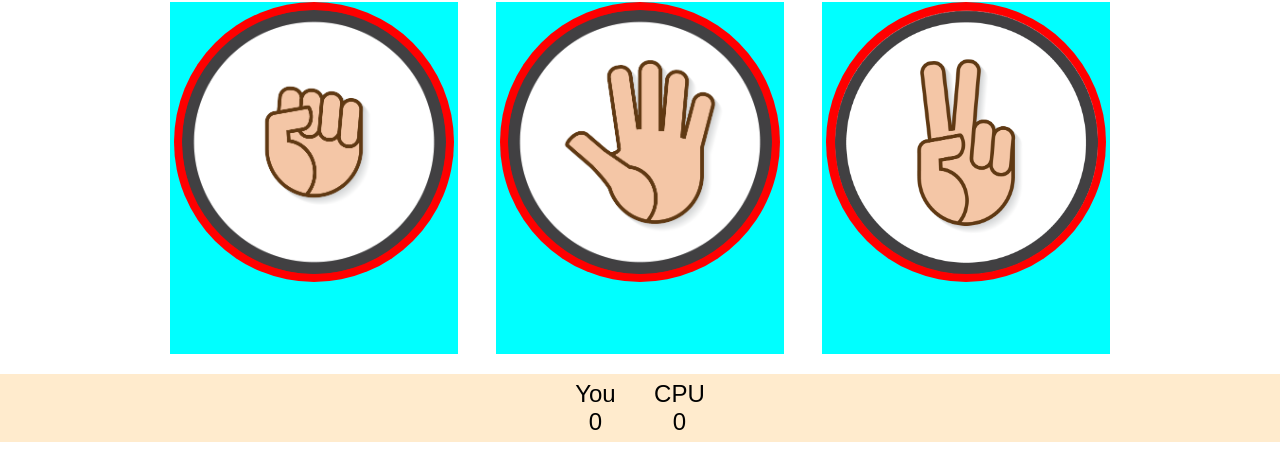
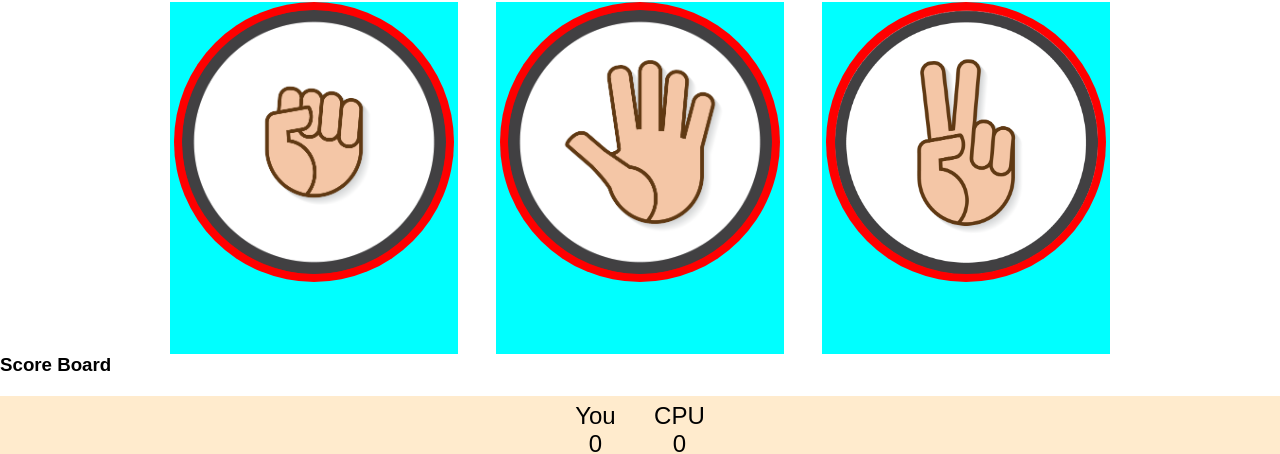
Before and after one commit to repoForRitesh/rock-paper-scissors-game, a plain HTML site: page index.html in a window 1280 px wide. Shown: the part 73-527 px from the top of the page. Drawn offline with Linux system fonts and the light colour scheme.

Commit message:
updated msg-box and scoreboard

```diff
--- a/index.html
+++ b/index.html
@@ -30,6 +30,7 @@
             </div>
         </div>
     </div>
+    <h3>Score Board</h3>
     <div class="score-box">
         <div class="score">
             <p>You</p>
```
